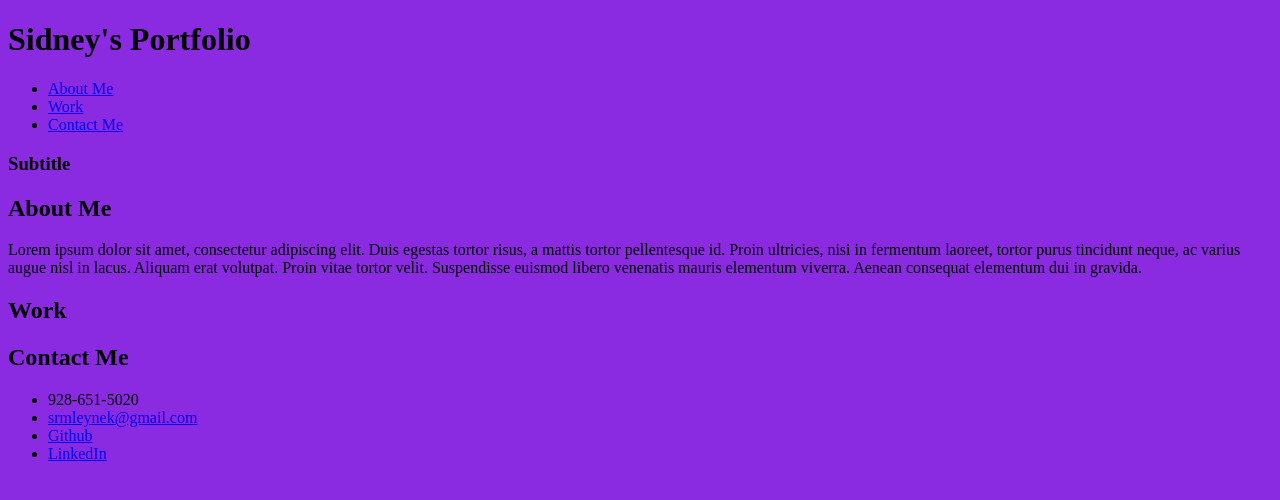
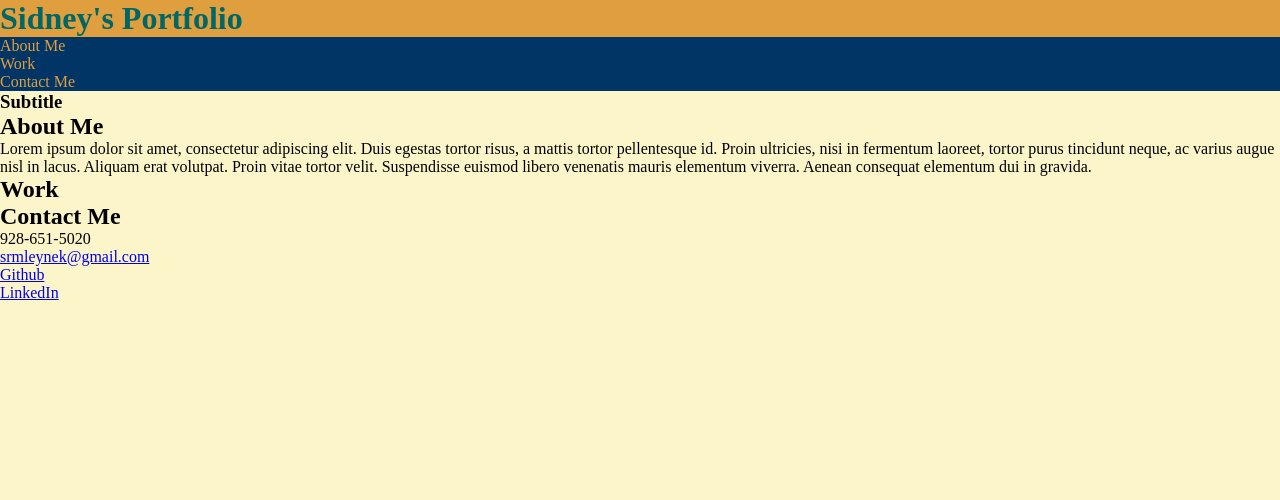
Before and after one commit to srmleynek/srm-portfolio, a plain HTML site: page index.html in a window 1280 px wide. Drawn offline with Linux system fonts and the light colour scheme.

Commit message:
picking a color pallette

```diff
--- a/assets/style.css
+++ b/assets/style.css
@@ -1,3 +1,30 @@
 * {
-    background-color: blueviolet;
+    margin: 0;
+    padding: 0;
+    box-sizing: border-box;
 }
+
+:root {
+    --yellow-color: RGB(252, 245, 202);
+    --orange-color: RGB(224, 159, 62);
+    --green-color: RGB(0, 102, 102);
+    --navy-color: RGB(0, 53, 102);
+}
+
+body {
+    background-color: var(--yellow-color);
+}
+
+header {
+    background-color: var(--navy-color);
+}
+
+header h1 {
+    background-color: var(--orange-color);
+    color: var(--green-color);
+}
+
+header nav a {
+   text-decoration: none;
+   color: var(--orange-color);
+}
```
Also changed, not shown: index.html (+1 -1 lines).
